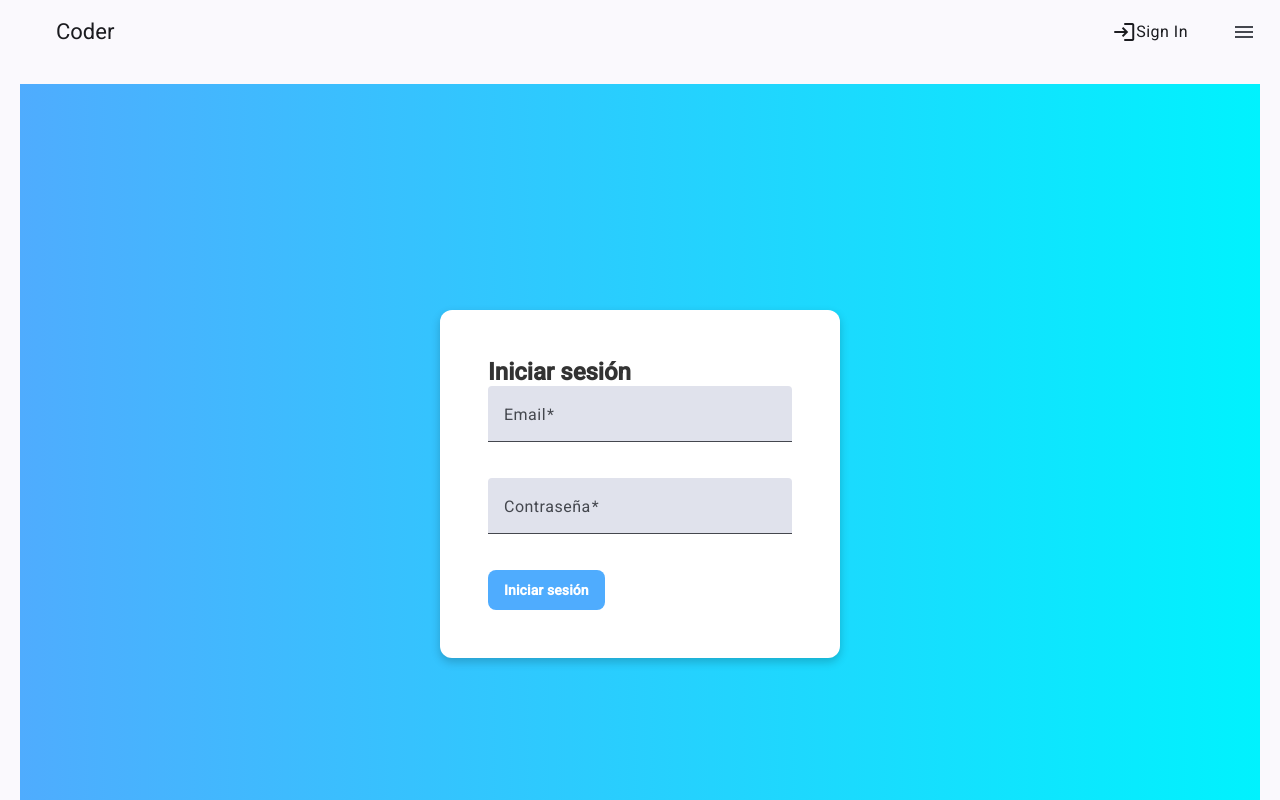
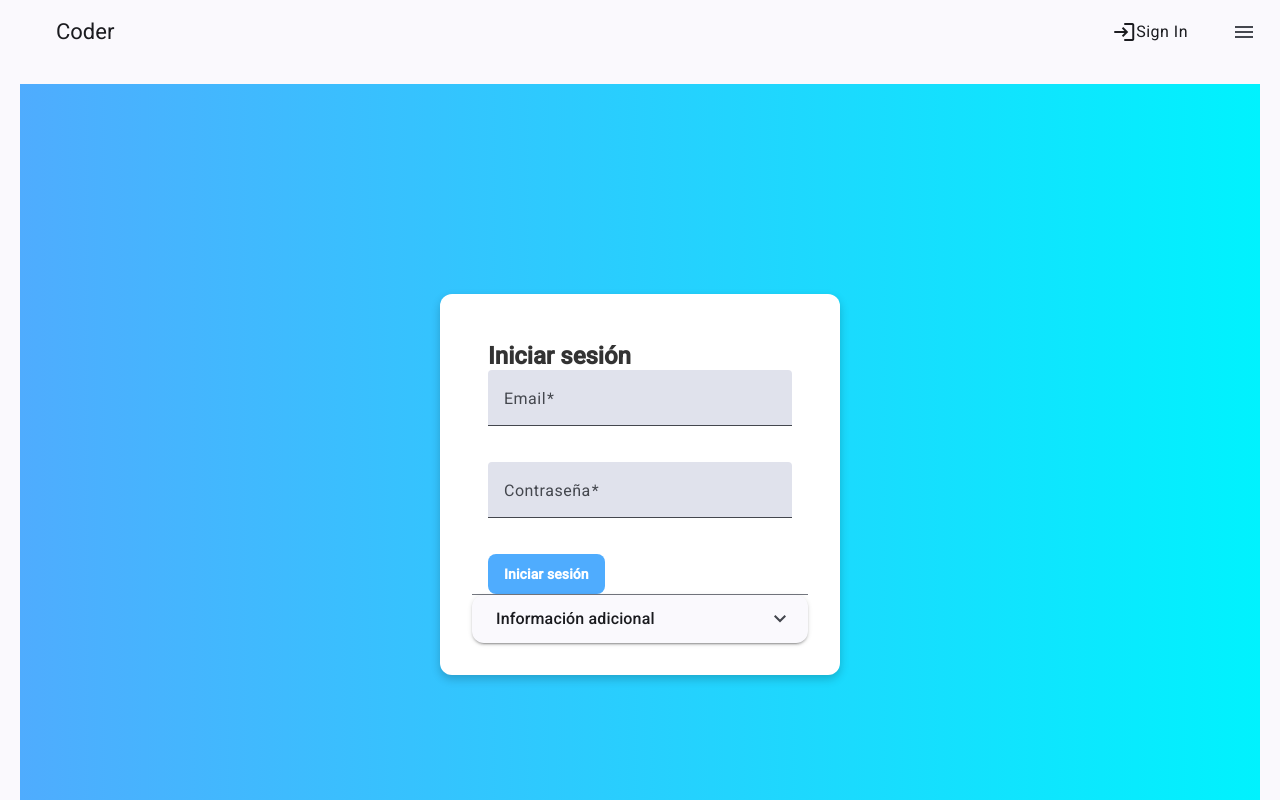
Before and after one commit to LionelJanus/App-educacion, an Angular app: page /auth/login in a window 1280 px wide. Built offline with nearby package versions, Linux system fonts and the light colour scheme.

Commit message:
implementacion de roles y permisos de acceso

```diff
--- a/src/app/modules/auth/login/login.component.html
+++ b/src/app/modules/auth/login/login.component.html
@@ -11,12 +11,7 @@
         </mat-form-field>
         <mat-form-field>
           <mat-label>Contraseña</mat-label>
-          <input
-            autocomplete="off"
-            type="password"
-            formControlName="password"
-            matInput
-          />
+          <input autocomplete="off" type="password" formControlName="password" matInput />
         </mat-form-field>
         <div class="flex justify-content-end">
           <button type="submit" mat-button>
@@ -25,5 +20,26 @@
         </div>
       </form>
     </mat-card-content>
+    <!-- Divider -->
+    <mat-divider></mat-divider>
+
+    <!-- Desplegable (Expansion Panel) -->
+    <mat-expansion-panel>
+      <mat-expansion-panel-header>
+        <mat-panel-title>
+          Información adicional
+        </mat-panel-title>
+      </mat-expansion-panel-header>
+      <p> email: admin&#64;email.com
+        <br>password: 123456
+      </p>
+      <p> email: student&#64;email.com
+        <br>password: 123456
+      </p>
+      <p> email: teacher&#64;email.com
+        <br>password: 123456
+      </p>
+    </mat-expansion-panel>
   </mat-card>
+
 </div>
--- a/src/app/modules/dashboard/pages/students/components/students-form/students-form.component.html
+++ b/src/app/modules/dashboard/pages/students/components/students-form/students-form.component.html
@@ -1,6 +1,6 @@
 <!--Acordeon para Agregar Alumnos-->
 
-<mat-accordion *appRoleVisibility]="['ADMIN','STUDENT']">
+<mat-accordion  [appRoleVisibility]="['ADMIN','TEACHER']">
     <mat-expansion-panel (opened)="panelOpenState.set(true)" (closed)="panelOpenState.set(false)">
       <mat-expansion-panel-header>
         <mat-panel-title> Agregar Alumno</mat-panel-title>
@@ -58,6 +58,7 @@
       </div>
     </mat-expansion-panel>
   </mat-accordion>
+
 
   <!--Lista de Alumnos-->
 
@@ -176,7 +177,7 @@
       <!-- Acciones -->
 <ng-container matColumnDef="actions">
   <th mat-header-cell *matHeaderCellDef appHeaderFontSize> Acciones </th>
-  <td mat-cell *matCellDef="let student; let i = index">
+  <td mat-cell *matCellDef="let student; let i = index" >
     <ng-container *ngIf="student.isEditing; else editButtons">
       <button mat-icon-button (click)="saveEdit(i)">
         <mat-icon style="color: green;">check</mat-icon>
@@ -185,11 +186,11 @@
         <mat-icon style="color: red;">close</mat-icon>
       </button>
     </ng-container>
-    <ng-template #editButtons>
-      <button mat-icon-button (click)="enableEdit(i)" *appRoleVisibility]="['ADMIN','STUDENT']">
+    <ng-template #editButtons >
+      <button mat-icon-button (click)="enableEdit(i)" [appRoleVisibility]="['ADMIN','TEACHER']">
         <mat-icon style="color: blue;">edit</mat-icon>
       </button>
-      <button mat-icon-button (click)="deleteStudent(i)" *appRoleVisibility]="['ADMIN','STUDENT']">
+      <button mat-icon-button (click)="deleteStudent(i)" [appRoleVisibility]="['ADMIN','TEACHER']">
         <mat-icon style="color: red;">delete</mat-icon>
       </button>
       <!-- Botón para ver detalles -->
--- a/src/app/shared/directives/rolevisibility.directive.ts
+++ b/src/app/shared/directives/rolevisibility.directive.ts
@@ -15,6 +15,8 @@ export class RoleVisibilityDirective implements OnInit, OnDestroy {
   ngOnInit() {
   this.subscription = this.authService.getUserRole().subscribe(role => {
     const userRole = role || ''; // Asegura que siempre sea una cadena
+    console.log('User Role:', userRole); // Depuración
+
     if (this.appRoleVisibility.includes(userRole)) {
       this.el.nativeElement.style.display = 'block'; // Mostrar
     } else {
--- a/src/app/shared/shared.module.ts
+++ b/src/app/shared/shared.module.ts
@@ -16,6 +16,8 @@ import { ReactiveFormsModule } from '@angular/forms';
 import { MatDialogModule } from '@angular/material/dialog';
 import {MatCardModule} from '@angular/material/card';
 import { RoleVisibilityDirective } from './directives/rolevisibility.directive';
+import { MatDividerModule } from '@angular/material/divider';
+import { MatOptionModule } from '@angular/material/core';
 
 
 
@@ -39,6 +41,8 @@ import { RoleVisibilityDirective } from './directives/rolevisibility.directive';
     MatExpansionModule,
     MatDialogModule,
     MatCardModule,
+    MatDividerModule,
+    MatOptionModule,
     RoleVisibilityDirective,
     ReactiveFormsModule
 
```
Lines whose indentation alone changed are shown as unchanged.
